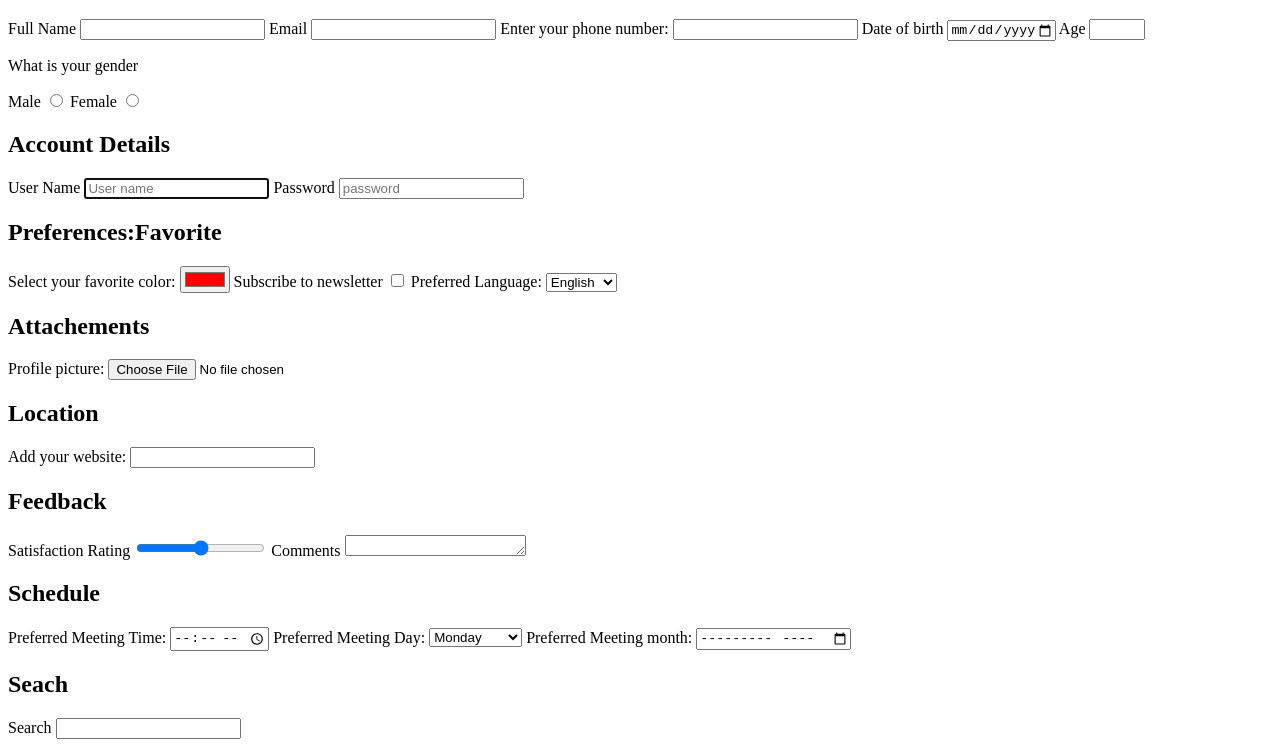
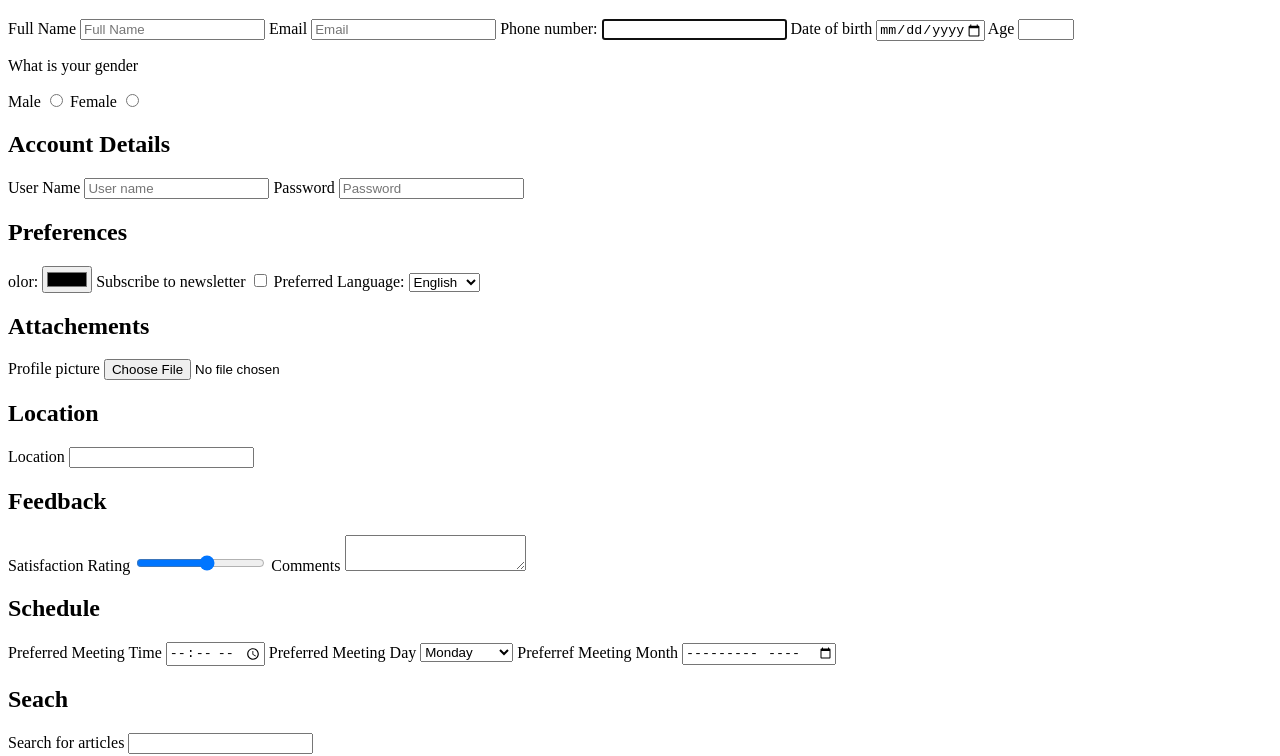
Before and after one commit to hulkarsharif/html, a plain HTML site: page assignments/pr-7index.html in a window 1280 px wide. Shown: the part 61-817 px from the top of the page. Drawn offline with Linux system fonts and the light colour scheme.

Commit message:
Finish assignment-7

```diff
--- a/assignments/assignment-7/multipurpose.html
+++ b/assignments/pr-7index.html
@@ -4,7 +4,7 @@
         <meta charset="UTF-8" />
         <meta http-equiv="X-UA-Compatible" content="IE=edge" />
         <meta name="viewport" content="width=device-width, initial-scale=1.0" />
-        <title>Signup</title>
+        <title>Assignment-7</title>
         <style>
             h1,
             h2 {
@@ -18,16 +18,28 @@
         <form>
             <div>
                 <label for="fullNameInput">Full Name</label>
-                <input type="text" id="Full name" name="fullNameInput" />
+                <input
+                    type="text"
+                    placeholder="Full Name"
+                    id="fullNnameInput"
+                    name="fullName"
+                    required
+                />
 
-                <label for="email">Email</label>
-                <input type="email" id="email" name="email" />
-                <label for="phone">Enter your phone number:</label>
+                <label for="emailInput">Email</label>
+                <input
+                    type="email"
+                    placeholder="Email"
+                    id="emailInput"
+                    name="email"
+                />
+                <label for="phoneInput">Phone number:</label>
                 <input
                     type="tel"
-                    id="phone"
+                    id="phoneInput"
                     name="phone"
-                    pattern="[0-9]{3}-[0-9]{2}-[0-9]{3}"
+                    pattern="[0-9]{3}-[0-9]{3}-[0-9]{4}"
+                    autofocus
                 />
                 <label for="dobInput">Date of birth</label>
                 <input
@@ -68,27 +80,22 @@
                 <label for="passwordInput">Password</label>
                 <input
                     type="password"
-                    placeholder="password"
+                    placeholder="Password"
                     id="passwordInput"
                     name="password"
                     required
                 />
             </div>
-            <h2>Preferences:Favorite</h2>
+            <h2>Preferences</h2>
             <div>
-                <label for="favcolor">Select your favorite color:</label>
-                <input
-                    type="color"
-                    id="favcolor"
-                    name="favcolor"
-                    value="#ff0000"
-                />
+                <label for="colorInput">olor:</label>
+                <input type="color" id="colorInput" name="favoriteColor" " />
 
                 <label for="checkboxInput">Subscribe to newsletter</label>
-                <input type="checkbox" id="checkbox" name="checkboxInput" />
+                <input type="checkbox" id="checkboxInput" name="subscribe" />
 
-                <label for="preferred-language">Preferred Language:</label>
-                <select id="preferred-language" name="preferred-language">
+                <label for="languageSelect">Preferred Language:</label>
+                <select id="preferredLanguage" name="languageSelect">
                     <option value="english">English</option>
                     <option value="french">Russian</option>
                     <option value="german">Uzbek</option>
@@ -97,35 +104,41 @@
             </div>
             <h2>Attachements</h2>
             <div>
-                <label for="profileInput">Profile picture:</label>
-                <input type="file" id="profile" name="profileInput"
+                <label for="avatarInput">Profile picture</label>
+                <input type="file" id="avatarInput" name="picture"
             </div>
             <h2>Location</h2>
             <div>
-                <label for="website">Add your website:</label>
-                <input type="url" id="website" name="website" />
+                <label for="urlInput">Location</label>
+                <input type="url" id="urlInput" name="website" />
             </div>
             <h2>Feedback</h2>
 
             <div>
                 <label for="rangeInput">Satisfaction Rating</label>
-                <input type="range" id="range" name="rangeInput" />
+                <input
+                    type="range"
+                    id="rangeInput"
+                    name="satisfactionRange"
+                    min="1"
+                    max="10"
+                />
 
-                <label for="textarea">Comments</label>
+                <label for="commentsTextarea">Comments</label>
                 <textarea
-                    name="Comments"
-                    id="commentInput"
+                    name="comments"
+                    id="ccommentTextarea"
                     cols="20"
-                    rows="1"
+                    rows="2"
                 ></textarea>
             </div>
             <h2>Schedule</h2>
             <div>
-                <label for="appt">Preferred Meeting Time:</label>
-                <input type="time" id="appt" name="appt" />
+                <label for="timeInput">Preferred Meeting Time</label>
+                <input type="time" id="timeInput" name="preferedfTime" />
 
-                <label for="preferred-day">Preferred Meeting Day:</label>
-                <select id="preferred-day" name="preferred-day">
+                <label for="weekInput">Preferred Meeting Day</label>
+                <select id="weekInput" name="preferredDay">
                     <option value="Monday">Monday</option>
                     <option value="Tuesday">Tuesday</option>
                     <option value="Wednesday">Wednesday</option>
@@ -134,35 +147,24 @@
                     <option value="Saturday">Saturday</option>
                     <option value="Sunday">Sunday</option>
                 </select>
-
-                <label for="bdaymonth">Preferred Meeting month:</label>
-                <input type="month" id="bdaymonth" name="bdaymonth" />
+                <label for="monthInput">Preferref Meeting Month</label>
+                <input type="month" id="monthInput" name="preferredMonth" />
             </div>
 
             <h2>Seach</h2>
             <div>
-                <label for="search-input">Search</label>
-                <input type="search" id="search-input" name="search" />
+                <label for="searchInput"
+                    >Search for articles <a href="https://yahoo.com"></a
+                ></label>
+                <input type="search" id="searchInput" name="searchArticles" />
             </div>
 
-            <h2>Submit and Reset</h2>
+            <h2>Submit</h2>
             <div>
                 <input type="submit" value="Submit" />
                 <input type="reset" value="Reset" />
 
-                <button>
-                    Press the button <img src="./clickme.png" alt="click" />
-                </button>
-            </div>
-            <h2>Clickable Image</h2>
-            <div>
-                <input
-                    type="image"
-                    src="../../assignments/assignment-5/mountain.html"
-                    alt="Submit"
-                    width="48"
-                    height="48"
-                />
+                <button>Sign Up <img src="./clickme.png" alt="click" /></button>
             </div>
         </form>
     </body>
```
Also changed, not shown: assignments/assignment-7/click.png (deleted), assignments/clickme.png (renamed from assignments/assignment-7/clickme.png), 1 other file.
